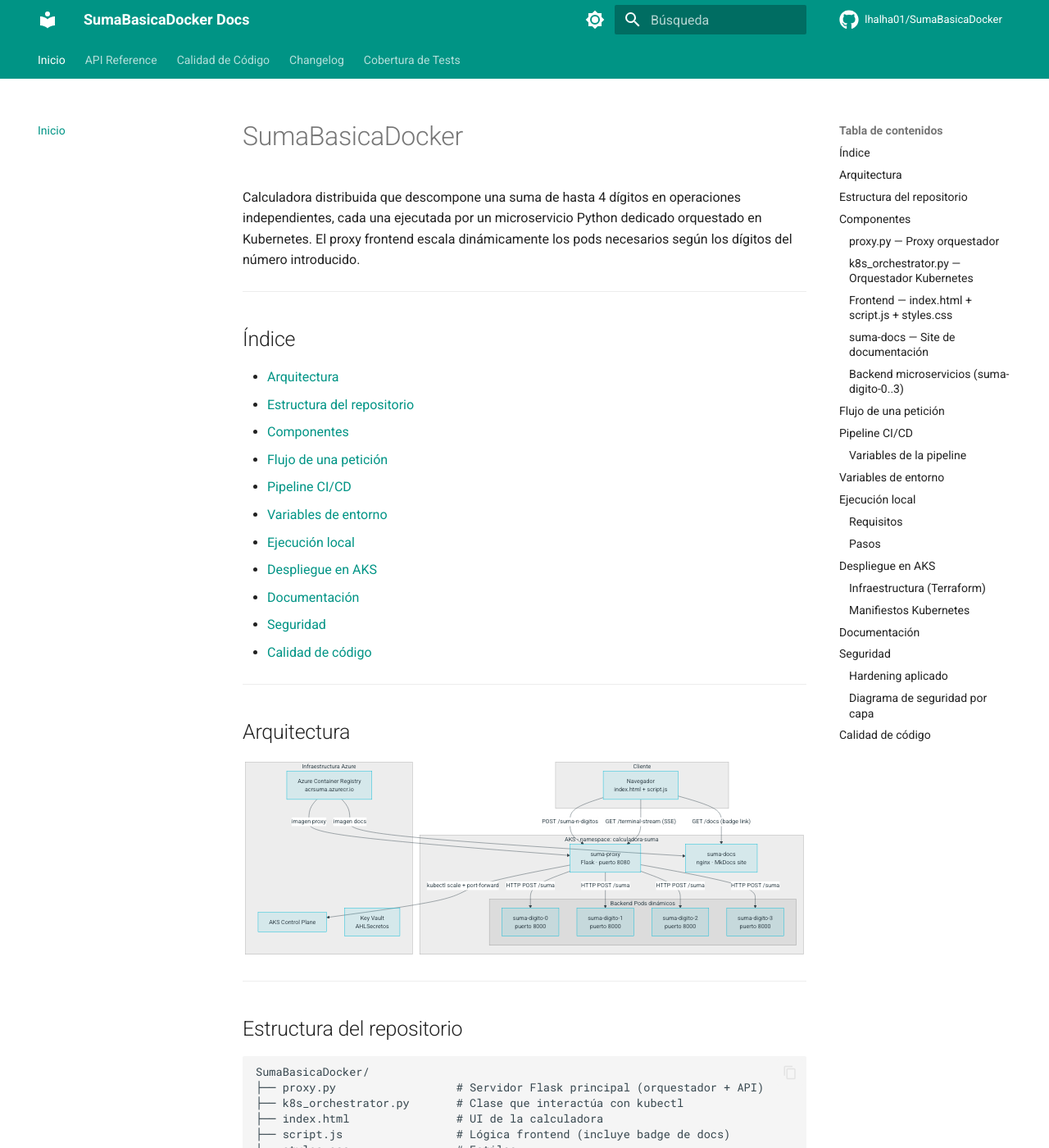
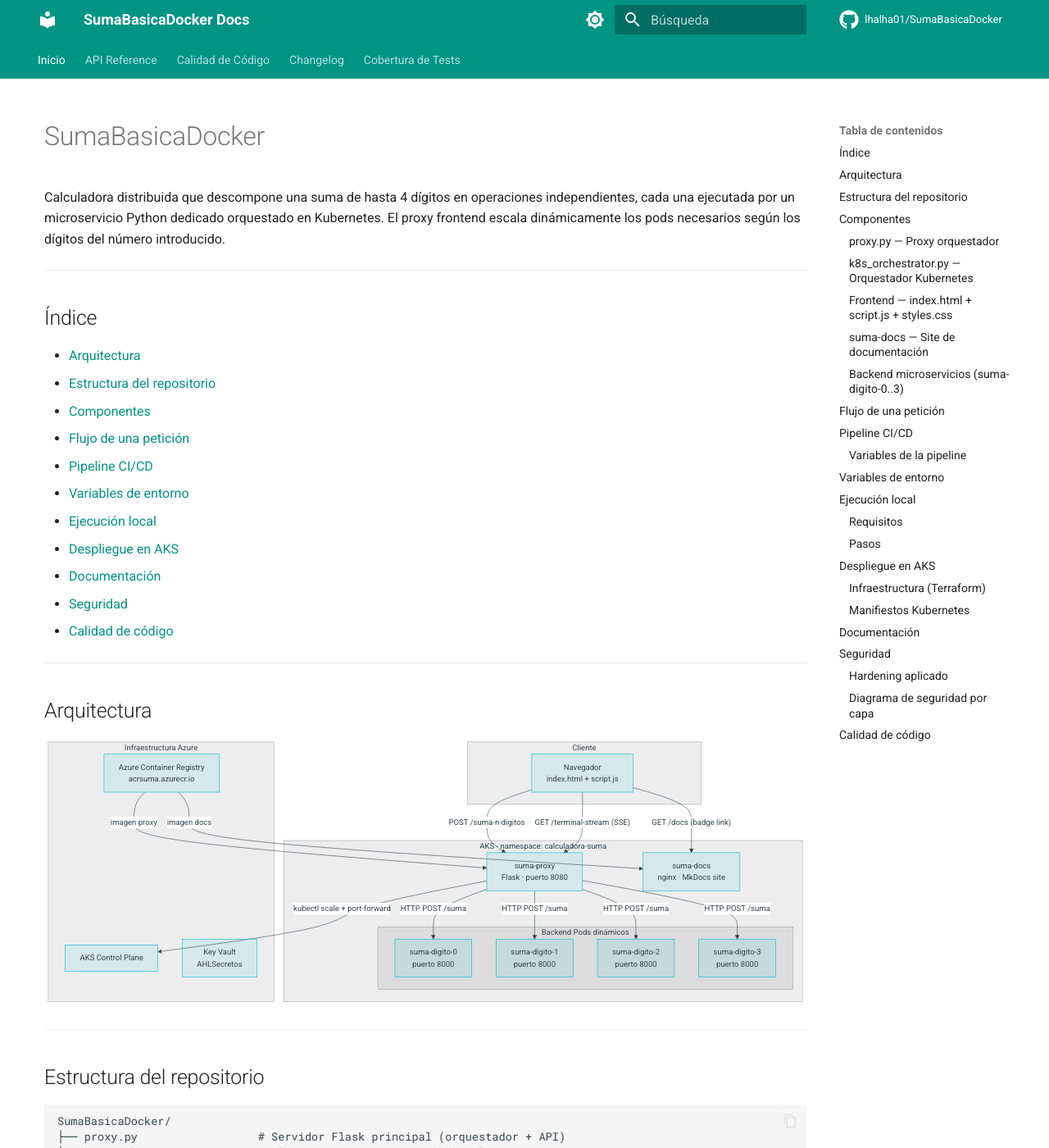
Before and after one commit to lhalha01/SumaBasicaDocker, an MkDocs documentation site: the page built from docs/index.md, in a window 1280 px wide and 1400 px high. Shown: the whole window at 82% size. Built offline with MkDocs 1.6.1 and Material for MkDocs 9.7.7, drawn with Linux system fonts in a browser that asks for light colours; comment, search, counter and statistics services are not loaded.

Commit message:
fix: docs - hide left sidebar via CSS for two-column layout

```diff
--- /dev/null
+++ b/docs/stylesheets/extra.css
@@ -0,0 +1,10 @@
+/* Hide left navigation sidebar — two-column layout: content + TOC only */
+.md-sidebar--primary {
+  display: none;
+}
+
+/* Expand content area to fill the space left by hidden sidebar */
+.md-content {
+  margin-left: 0 !important;
+  max-width: 100%;
+}
--- a/mkdocs.yml
+++ b/mkdocs.yml
@@ -31,6 +31,9 @@ theme:
 repo_url: https://github.com/lhalha01/SumaBasicaDocker
 repo_name: lhalha01/SumaBasicaDocker
 
+extra_css:
+  - stylesheets/extra.css
+
 plugins:
   - search
   - mermaid2
```
